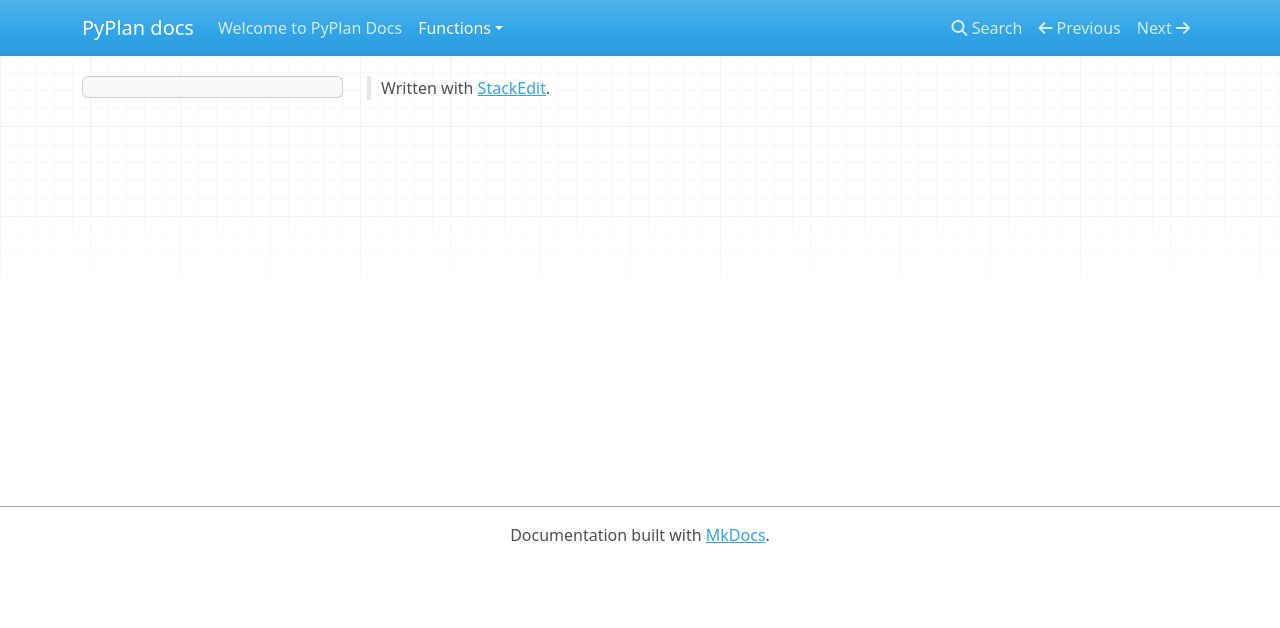
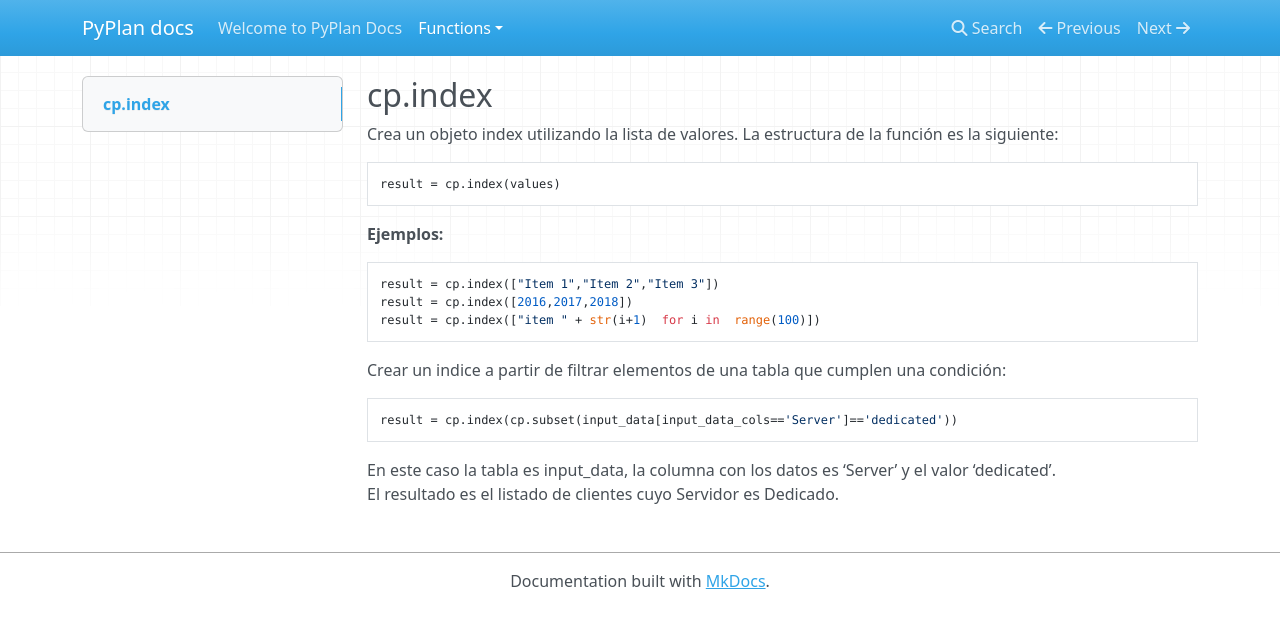
Before and after one commit to novix-sa/cubepy, an MkDocs documentation site: the page built from docs/functions/index.md, in a window 1280 px wide. Shown: the top 628 px of the page. Built offline with MkDocs 1.6.1, drawn with Linux system fonts in a browser that asks for light colours; nearby versions of some CDN libraries.

Commit message:
docs/functions/index.md updated from https://stackedit.io/

````diff
--- a/docs/functions/index.md
+++ b/docs/functions/index.md
@@ -1,7 +1,27 @@
+## cp.index
 
+Crea un objeto index utilizando la lista de valores.
+La estructura de la función es la siguiente:
 
+```python
+result = cp.index(values)
+```
 
-> Written with [StackEdit](https://stackedit.io/).
+**Ejemplos:**
+
+```python
+result = cp.index(["Item 1","Item 2","Item 3"])
+result = cp.index([2016,2017,2018])
+result = cp.index(["item " + str(i+1)  for i in  range(100)])
+```
+
+Crear un indice a partir de filtrar elementos de una tabla que cumplen una condición:
+```python
+result = cp.index(cp.subset(input_data[input_data_cols=='Server']=='dedicated'))
+```
+
+En este caso la tabla es input_data, la columna con los datos es ‘Server’ y el valor ‘dedicated’.
+El resultado es el listado de clientes cuyo Servidor es Dedicado.
 <!--stackedit_data:
-eyJoaXN0b3J5IjpbNzMwOTk4MTE2XX0=
+eyJoaXN0b3J5IjpbMTE2NTczNDc5M119
 -->
````
